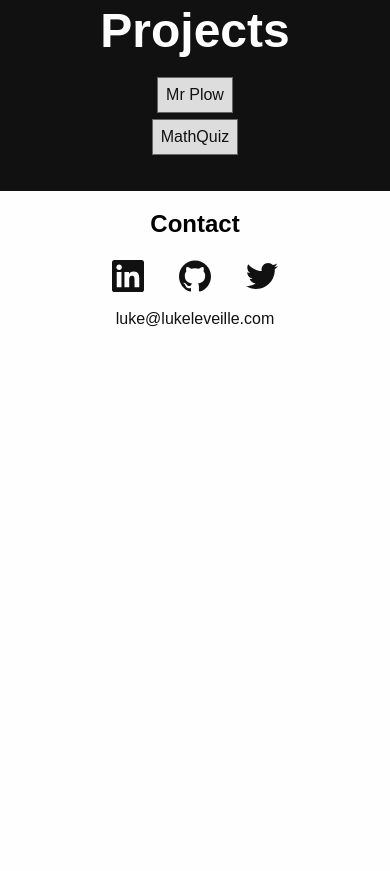
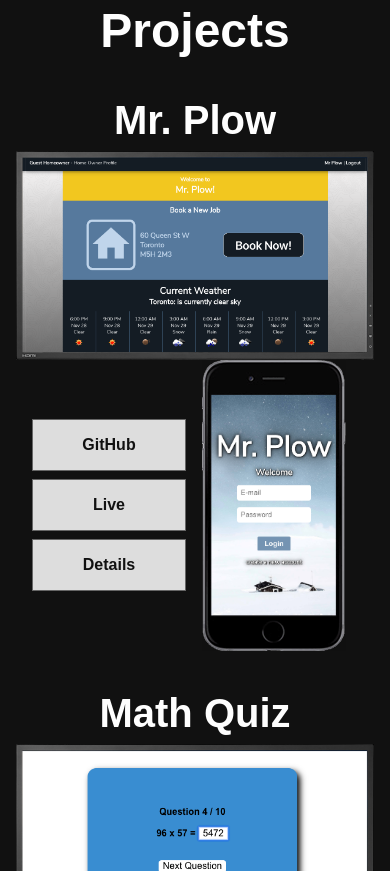
Before and after one commit to Lukeveille/Lukeveille.github.io, a plain HTML site: page index.html in a window 390 px wide. Shown: the part 2333-3204 px from the top of the page. Before the commit the page ends 2677 px from the top, so only its background shows below. Drawn offline with Linux system fonts and the light colour scheme; a web font is replaced by a local one.

Commit message:
project views are setup properly

```diff
--- a/index.html
+++ b/index.html
@@ -84,11 +84,33 @@
 
       <section id="projects">
         <h2>Projects</h2>
-        <ul>
-          <li><a href="https://mr-plow.herokuapp.com/">Mr Plow</a></li>
-          <li><a href="/math-practice-react">MathQuiz</a></li>
-          <!-- <li><a href="/photogur">Photogur</a></li> -->
-        </ul>
+
+        <article>
+          <h3>Mr. Plow</h3>
+          <div class="project">
+            <img class="desktop-frame" id="mrplow-desktop" src="images/monitor-frame-498x291.png" />
+            <div class="project-buttons">
+              <a href="https://github.com/StephenVarela/Mister-Plow" target="_blank">GitHub</a>
+              <a href="https://mr-plow.herokuapp.com" target="_blank">Live</a>
+              <a>Details</a>
+            </div>
+            <img class="mobile-frame" id="mrplow-mobile" src="images/mobile-frame-291x144.png" />
+          </div>
+        </article>
+
+        <article>
+          <h3>Math Quiz</h3>
+          <div class="project">
+            <img class="desktop-frame" id="mathquiz-desktop" src="images/monitor-frame-498x291.png" />
+            <div class="project-buttons">
+              <a href="https://github.com/Lukeveille/math-practice-react" target="_blank">GitHub</a>
+              <a href="/math-practice-react" target="_blank">Live</a>
+              <a>Details</a>
+            </div>
+            <img class="mobile-frame" id="mathquiz-mobile" src="images/mobile-frame-291x144.png" />
+          </div>
+        </article>
+
       </section>
 
     </main>
@@ -96,19 +118,19 @@
     <footer id="contact">
       <h2>Contact</h2>
       <div class="social-links">
-        <a href="https://www.linkedin.com/in/luke-leveille-54722a23">
+        <a href="https://www.linkedin.com/in/luke-leveille-54722a23" target="_blank">
           <svg class="social-logo" xmlns="http://www.w3.org/2000/svg" role="img" viewBox="0 0 24 24">
             <title>LinkedIn icon</title>
             <path class="social-color linkedin" d="M20.447 20.452h-3.554v-5.569c0-1.328-.027-3.037-1.852-3.037-1.853 0-2.136 1.445-2.136 2.939v5.667H9.351V9h3.414v1.561h.046c.477-.9 1.637-1.85 3.37-1.85 3.601 0 4.267 2.37 4.267 5.455v6.286zM5.337 7.433c-1.144 0-2.063-.926-2.063-2.065 0-1.138.92-2.063 2.063-2.063 1.14 0 2.064.925 2.064 2.063 0 1.139-.925 2.065-2.064 2.065zm1.782 13.019H3.555V9h3.564v11.452zM22.225 0H1.771C.792 0 0 .774 0 1.729v20.542C0 23.227.792 24 1.771 24h20.451C23.2 24 24 23.227 24 22.271V1.729C24 .774 23.2 0 22.222 0h.003z"/>
           </svg>
         </a>
-        <a href="https://github.com/Lukeveille">
+        <a href="https://github.com/Lukeveille" target="_blank">
           <svg class="social-logo" xmlns="http://www.w3.org/2000/svg" role="img" viewBox="0 0 24 24">
             <title>GitHub icon</title>
             <path class="social-color github" d="M12 .297c-6.63 0-12 5.373-12 12 0 5.303 3.438 9.8 8.205 11.385.6.113.82-.258.82-.577 0-.285-.01-1.04-.015-2.04-3.338.724-4.042-1.61-4.042-1.61C4.422 18.07 3.633 17.7 3.633 17.7c-1.087-.744.084-.729.084-.729 1.205.084 1.838 1.236 1.838 1.236 1.07 1.835 2.809 1.305 3.495.998.108-.776.417-1.305.76-1.605-2.665-.3-5.466-1.332-5.466-5.93 0-1.31.465-2.38 1.235-3.22-.135-.303-.54-1.523.105-3.176 0 0 1.005-.322 3.3 1.23.96-.267 1.98-.399 3-.405 1.02.006 2.04.138 3 .405 2.28-1.552 3.285-1.23 3.285-1.23.645 1.653.24 2.873.12 3.176.765.84 1.23 1.91 1.23 3.22 0 4.61-2.805 5.625-5.475 5.92.42.36.81 1.096.81 2.22 0 1.606-.015 2.896-.015 3.286 0 .315.21.69.825.57C20.565 22.092 24 17.592 24 12.297c0-6.627-5.373-12-12-12"/>
           </svg>
         </a>
-        <a href="https://twitter.com/lukeleveille">
+        <a href="https://twitter.com/lukeleveille" target="_blank">
           <svg class="social-logo" xmlns="http://www.w3.org/2000/svg" role="img" viewBox="0 0 24 24">
             <title>Twitter icon</title>
             <path class="social-color twitter" d="M23.954 4.569c-.885.389-1.83.654-2.825.775 1.014-.611 1.794-1.574 2.163-2.723-.951.555-2.005.959-3.127 1.184-.896-.959-2.173-1.559-3.591-1.559-2.717 0-4.92 2.203-4.92 4.917 0 .39.045.765.127 1.124C7.691 8.094 4.066 6.13 1.64 3.161c-.427.722-.666 1.561-.666 2.475 0 1.71.87 3.213 2.188 4.096-.807-.026-1.566-.248-2.228-.616v.061c0 2.385 1.693 4.374 3.946 4.827-.413.111-.849.171-1.296.171-.314 0-.615-.03-.916-.086.631 1.953 2.445 3.377 4.604 3.417-1.68 1.319-3.809 2.105-6.102 2.105-.39 0-.779-.023-1.17-.067 2.189 1.394 4.768 2.209 7.557 2.209 9.054 0 13.999-7.496 13.999-13.986 0-.209 0-.42-.015-.63.961-.689 1.8-1.56 2.46-2.548l-.047-.02z"/>
--- a/styles.css
+++ b/styles.css
@@ -163,13 +163,6 @@ section h2 {
 }
 
 /* IDs */
-#projects a {
-  /* border-radius: 5px; */
-  background-color: #ddd;
-  border: 1px solid #666;
-  padding: .5em;
-  margin: .2em;
-}
 #projects a:hover {
   background-color: #333;
   color: #ddd;
@@ -182,7 +175,82 @@ section h2 {
   font-family: Arial, Helvetica, sans-serif;
 }
 
+/* Project views */
+#projects h3 {
+  font-size: 2.5em;
+  margin-bottom: .2em;
+}
+.project {
+  display: grid;
+  grid-template-columns: 2fr 1fr .6fr;
+}
+.desktop-frame,
+.mobile-frame {
+  max-width: 100%;
+}
+.project-buttons {
+  display: flex;
+  flex-direction: column;
+  margin: 1.5em;
+  justify-content: center;
+}
+.project-buttons a {
+  background-color: #ddd;
+  border: 1px solid #666;
+  padding: 1em;
+  margin: .2em;
+  font-weight: 700;
+}
+
+#mrplow-desktop {
+  background: url('images/mrplow-desktop.png');
+  background-size: 95%;
+  background-position: center -25%;
+}
+#mrplow-mobile {
+  background: url('images/mrplow-mobile.png');
+  background-size: 95%;
+  background-position: center 30%;
+}
+#mathquiz-desktop {
+  background: url('images/mathquiz-desktop.png');
+  background-size: 90%;
+  background-position: center -25%;
+}
+#mathquiz-mobile {
+  background: url('images/mathquiz-mobile.png');
+  background-size: 80%;
+  background-position: center 50%;
+}
+
+@media screen and (max-width: 720px) {
+  .project {
+    display: grid;
+    grid-template-columns: 1fr 1fr;
+    margin: auto;
+    align-items: center;
+    flex-direction: column;
+  }
+  .project-buttons {
+    margin: 0;
+    display: block;
+    text-align: right;
+    padding: 1em;
+  }
+  .desktop-frame {
+    grid-column: span 2;
+    margin: auto;
+  }
+  .project-buttons a {
+    width: 180px;
+    text-align: center;
+    margin: .25em auto;
+  }
+}
 @media screen and (max-width: 524px) {
+  .project-buttons a {
+    width: 150px;
+  }
   .skill-list {
     display: grid;
     grid-template-columns: 1fr 1fr;
@@ -201,6 +269,9 @@ section h2 {
   }
 }
 @media screen and (max-width: 410px) {
+  .project-buttons a {
+    width: 120px;
+  }
   nav a,
   .first {
     border: none;
```
Also changed, not shown: images/mathquiz-desktop.png (added), images/mathquiz-mobile.png (added), images/mobile-frame-291x144.png (added), images/mrplow-desktop.png (added), images/mrplow-mobile.png (added), 1 other file.
